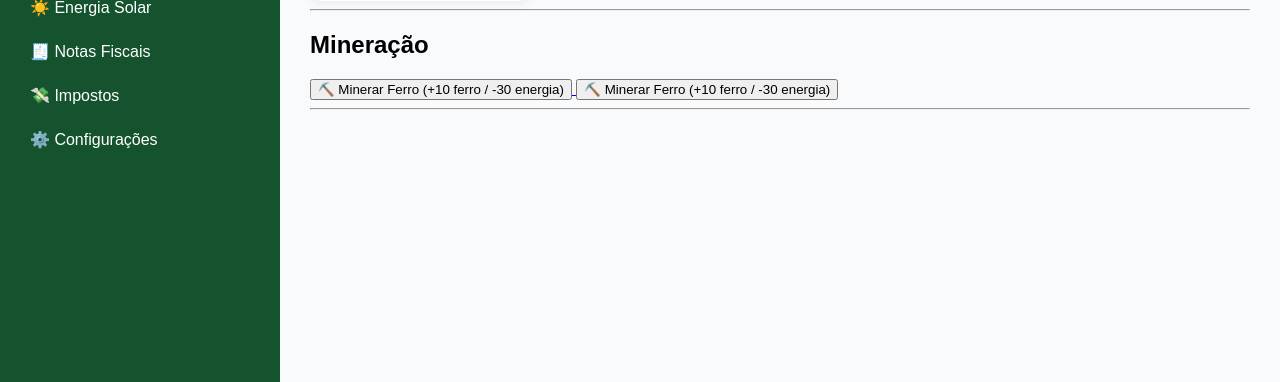
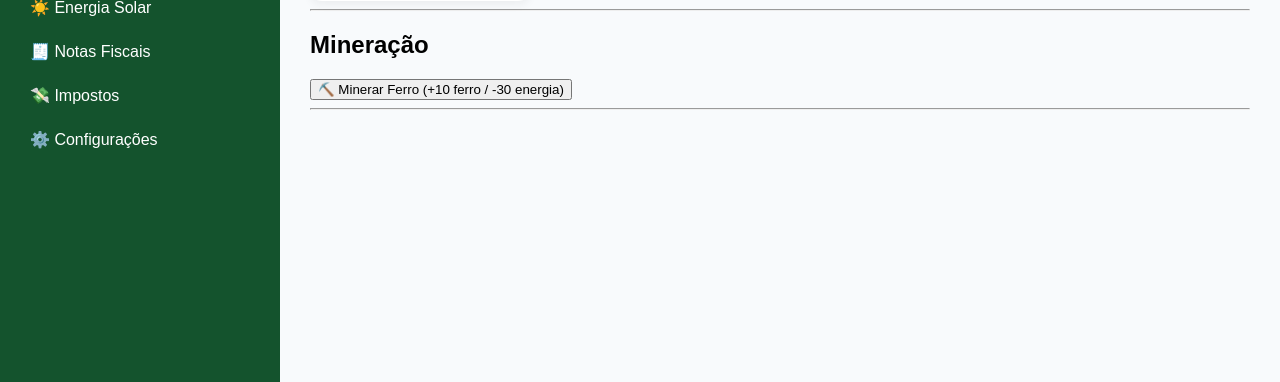
Before and after one commit to mauriciok10lg-wq/EcoCompany, a Flask app: template templates/dashboard.html in a window 1280 px wide. Shown: the part 457-839 px from the top of the page. Run offline with Flask 3, Linux system fonts and the light colour scheme; the template is opened without the code that fills it, so the values that code supplies are empty.

Commit message:
Update dashboard.html

```diff
--- a/templates/dashboard.html
+++ b/templates/dashboard.html
@@ -50,10 +50,6 @@
   <button>⛏️ Minerar Ferro (+10 ferro / -30 energia)</button>
 </a>
 
-<a href="/minerar-ferro">
-  <button>⛏️ Minerar Ferro (+10 ferro / -30 energia)</button>
-</a>
-
 <hr>
 
 {% endblock %}
```
